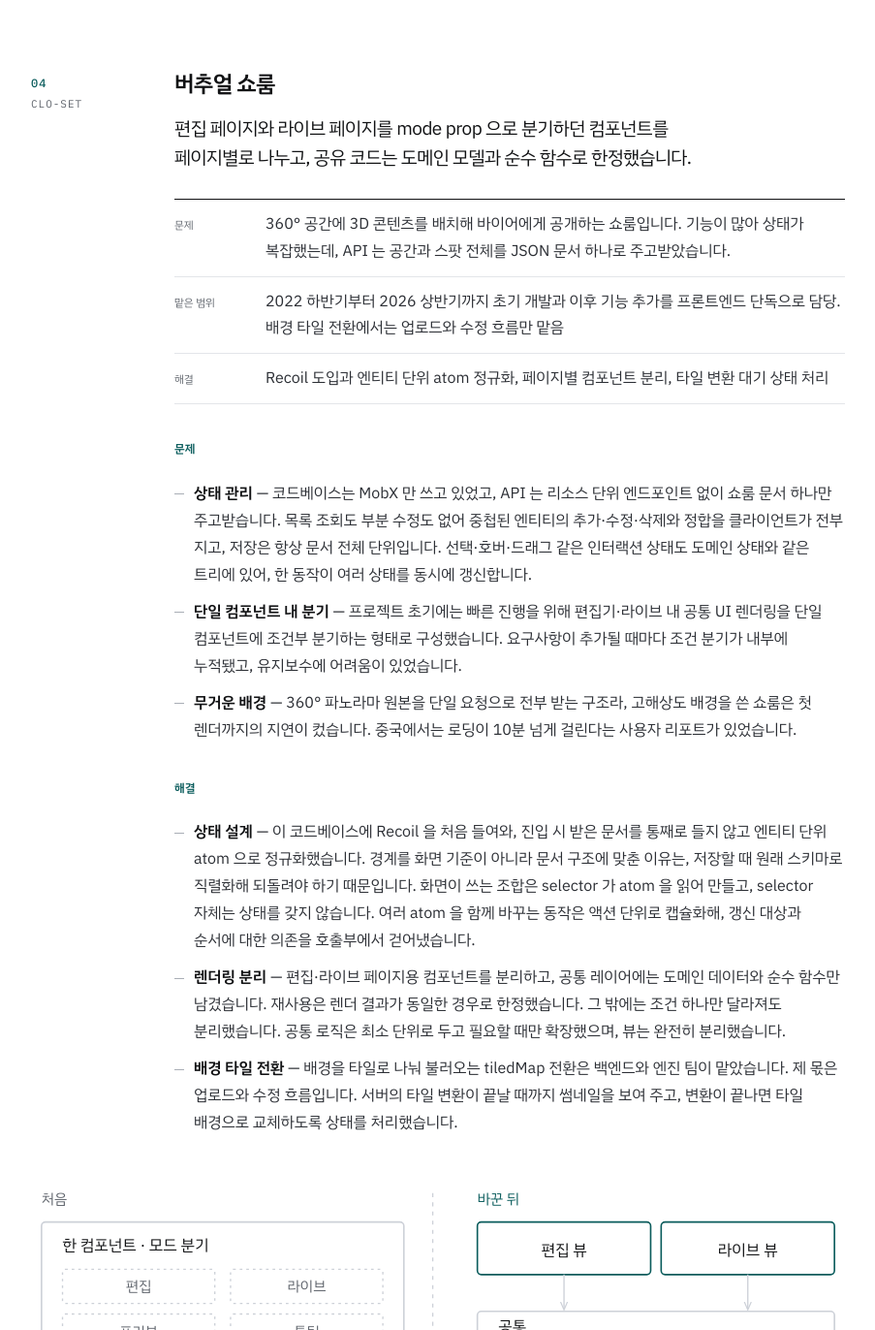
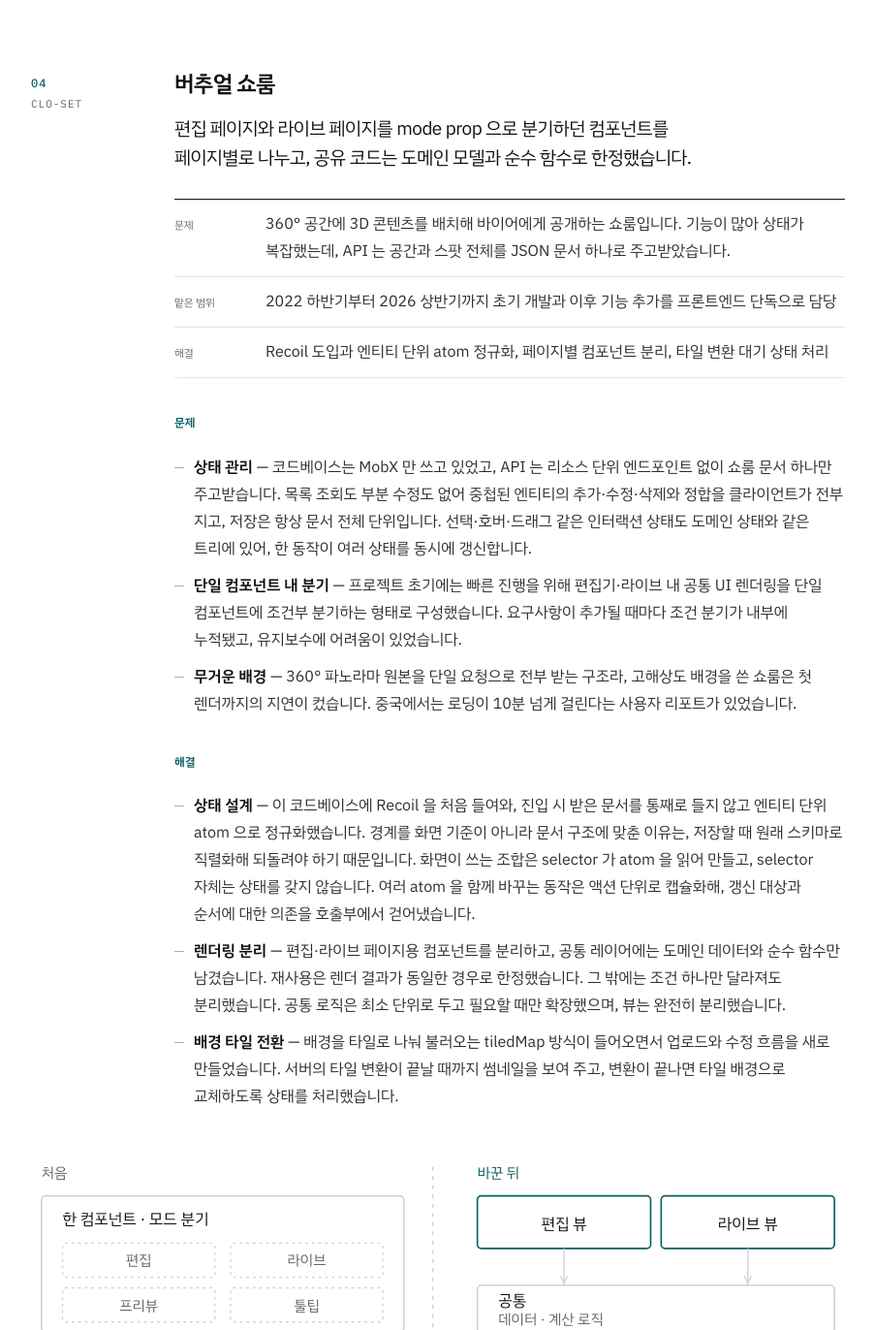
Before and after one commit to JoyNaraShin/joyshin-fe, a React (Vite) app: page /#contact in a window 1280 px wide. Shown: the part 5025-6397 px from the top of the page at 97% size, without its empty margins (342-1245 px from the left). Built offline with nearby package versions, Linux system fonts and the light colour scheme; a web font is replaced by a local one.

Commit message:
fix(content): 쇼룸 타일 전환 문장에서 분담 경계 표현을 걷는다
Co-Authored-By: Claude Opus 5.5 <noreply@anthropic.com>
Claude-Session: https://claude.ai/code/session_01Wrmgii3G1haiAvvBXUgYHP

```diff
--- a/src/features/portfolio/cases/ShowroomCase.tsx
+++ b/src/features/portfolio/cases/ShowroomCase.tsx
@@ -11,7 +11,7 @@ export function ShowroomCase() {
       <Overview
         lead="편집 페이지와 라이브 페이지를 mode prop 으로 분기하던 컴포넌트를 페이지별로 나누고, 공유 코드는 도메인 모델과 순수 함수로 한정했습니다."
         situation="360° 공간에 3D 콘텐츠를 배치해 바이어에게 공개하는 쇼룸입니다. 기능이 많아 상태가 복잡했는데, API 는 공간과 스팟 전체를 JSON 문서 하나로 주고받았습니다."
-        task="2022 하반기부터 2026 상반기까지 초기 개발과 이후 기능 추가를 프론트엔드 단독으로 담당. 배경 타일 전환에서는 업로드와 수정 흐름만 맡음"
+        task="2022 하반기부터 2026 상반기까지 초기 개발과 이후 기능 추가를 프론트엔드 단독으로 담당"
         action="Recoil 도입과 엔티티 단위 atom 정규화, 페이지별 컴포넌트 분리, 타일 변환 대기 상태 처리"
       />
       {/* 사례 공통 형식 — SubHead 로 문제와 해결을 가르고, 항목은 <b>라벨</b> — 문장. */}
@@ -53,9 +53,9 @@ export function ShowroomCase() {
           확장했으며, 뷰는 완전히 분리했습니다.
         </li>
         <li>
-          <b>배경 타일 전환</b> — 배경을 타일로 나눠 불러오는 tiledMap 전환은 백엔드와 엔진 팀이
-          맡았습니다. 제 몫은 업로드와 수정 흐름입니다. 서버의 타일 변환이 끝날 때까지 썸네일을 보여
-          주고, 변환이 끝나면 타일 배경으로 교체하도록 상태를 처리했습니다.
+          <b>배경 타일 전환</b> — 배경을 타일로 나눠 불러오는 tiledMap 방식이 들어오면서 업로드와
+          수정 흐름을 새로 만들었습니다. 서버의 타일 변환이 끝날 때까지 썸네일을 보여 주고, 변환이
+          끝나면 타일 배경으로 교체하도록 상태를 처리했습니다.
         </li>
       </Bullets>
       <Figure
```
